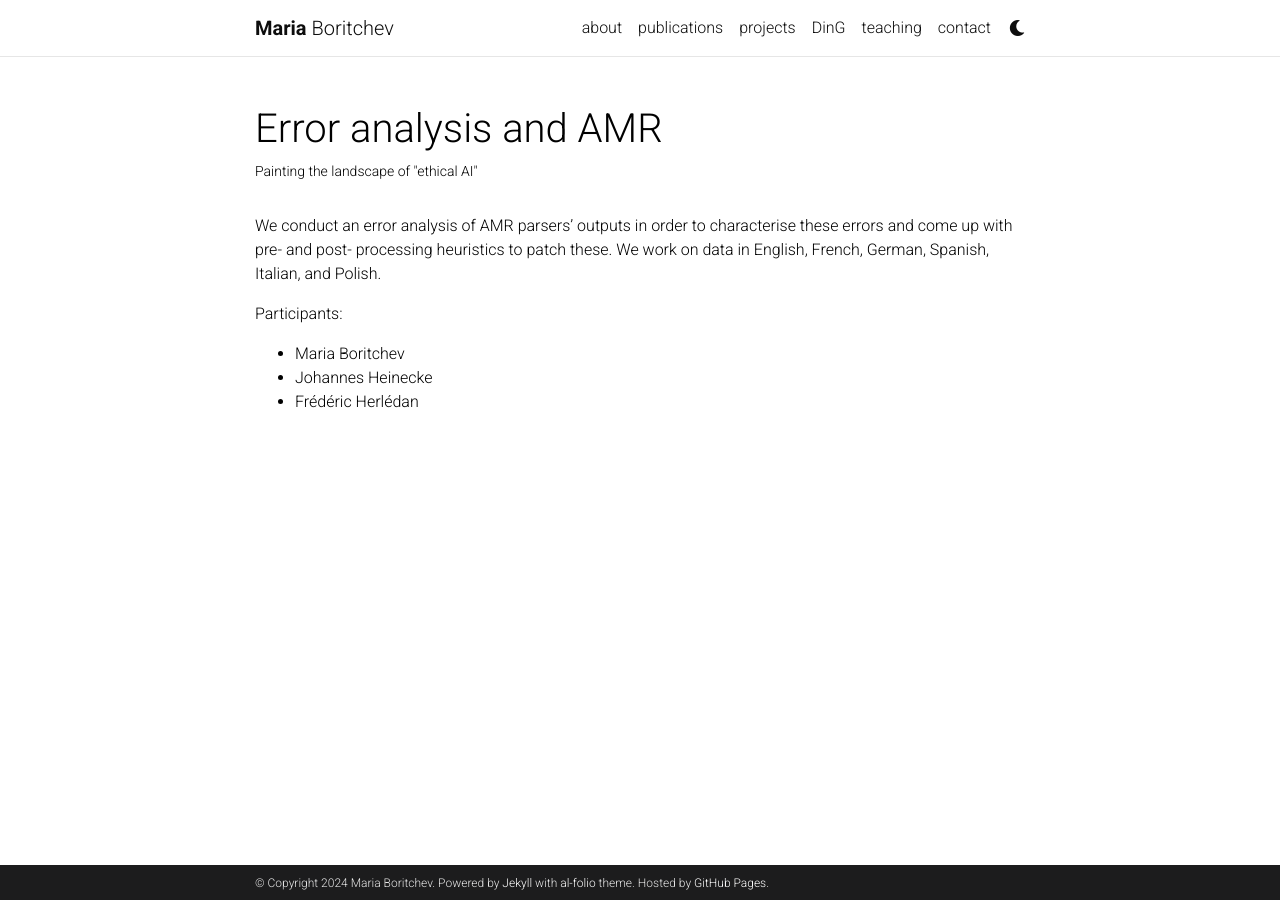
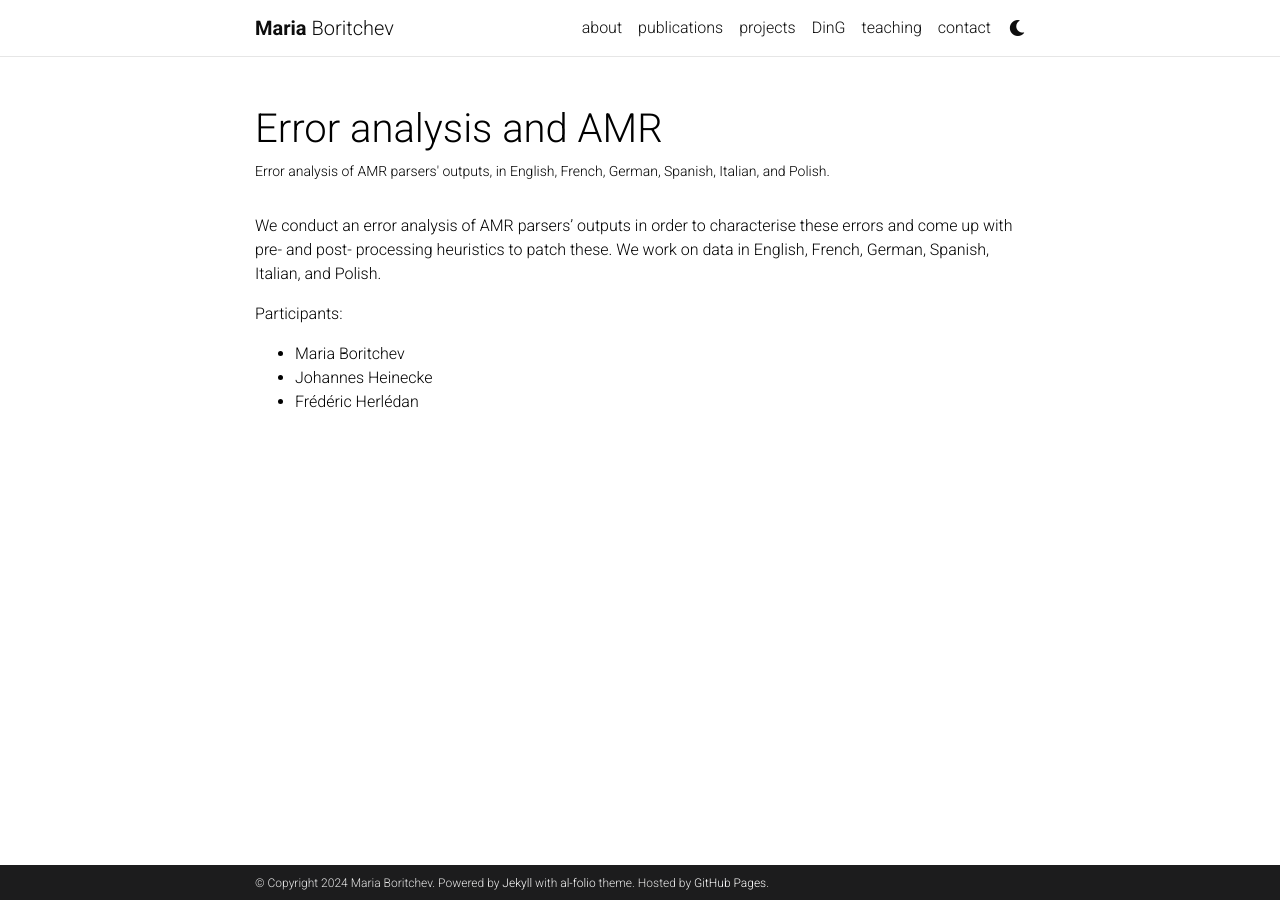
Before and after one commit to MBoritchev/page-perso-TP, a Jekyll site: the page built from _projects/errors_AMR.md, in a window 1280 px wide. Built offline with Jekyll 4.4.1, drawn with Linux system fonts in a browser that asks for light colours; comment, search, counter and statistics services are not loaded; a style sheet for code colours, icons or effects is not loaded.

Commit message:
Update errors_AMR.md

```diff
--- a/_projects/errors_AMR.md
+++ b/_projects/errors_AMR.md
@@ -1,7 +1,7 @@
 ---
 layout: page
 title: Error analysis and AMR
-description: Painting the landscape of "ethical AI"
+description: Error analysis of AMR parsers' outputs, in English, French, German, Spanish, Italian, and Polish.
 img:
 importance: 1
 category: work
```
